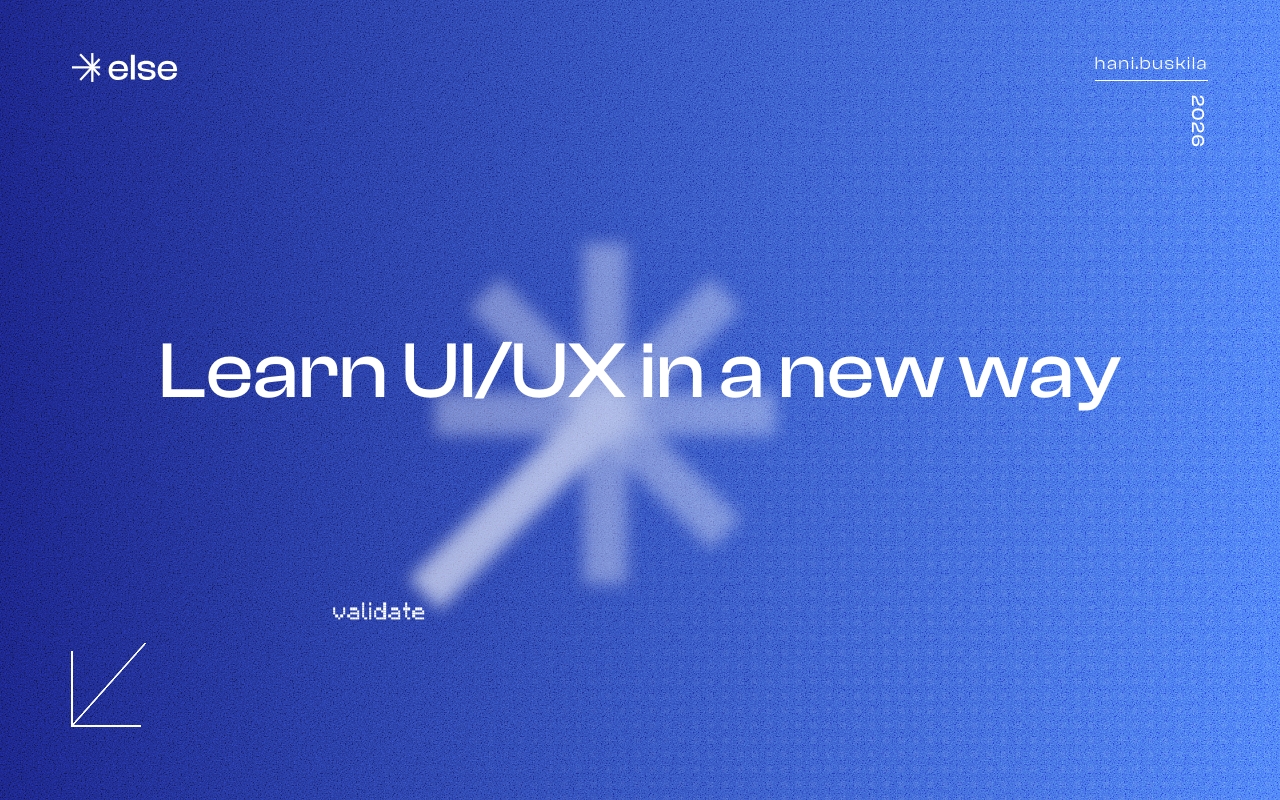
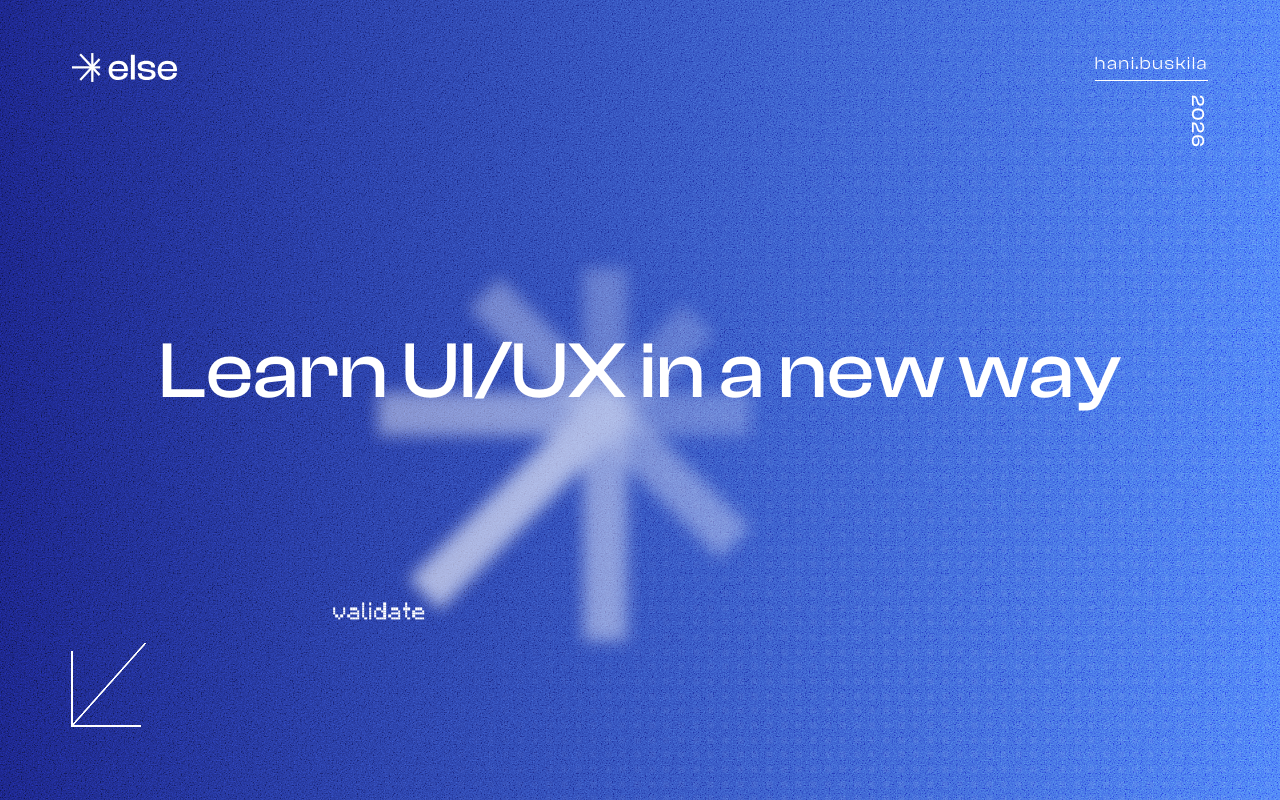
Before and after one commit to hanigirl/else, a Next.js app: page /learnuiux/ in a window 1280 px wide. Shown: the top 800 px of the page. Built offline with nearby package versions, Linux system fonts and the light colour scheme.

Commit message:
Revert "Hero star: only the two rays involved move"
This reverts commit 0b6c7af91d9414bc0f39022716300f22e6ee108c.

```diff
--- a/src/styles/shapes.css
+++ b/src/styles/shapes.css
@@ -162,9 +162,7 @@
     --star-thickness: 0.07;
     --star-step: 1.7s;            /* was 2s — 15% faster */
     --star-ease: cubic-bezier(0.65, 0, 0.35, 1);
-    --star-reach: 0.405;          /* long ray's length from the hub, share of the box (0.5 = edge) */
-    --star-rest: 0.27;            /* every other ray's length, same units */
-    --star-rest-opacity: 0.6;     /* brightness of the resting rays */
+    --star-reach: 40.5%;            /* how far the long ray reaches from the hub (share of the box; 50% = edge) */
     --star-label-gap: 2.5%;
     --star-write: 0.6s;           /* time to write a word, pixel by pixel (was 0.7s) */
 
@@ -206,14 +204,21 @@
   .shape-star__ray:nth-child(7) { --i: 6; --a: 270deg; }
   .shape-star__ray:nth-child(8) { --i: 7; --a: 315deg; }
 
-  /* Two lengths only: the long ray (--star-reach) and the rest (--star-rest).
-     Each step just two rays move — the long one shrinks back, the next grows
-     out; the other six stay put, so the star itself never shifts.
-     Holds 60% of a step, swaps during the other 40%. */
+  /* Length profile around the long ray (share of the box): 0.405 long ray (= --star-reach),
+     0.36 its neighbours, tapering to 0.21 opposite — the long ray must read as
+     clearly the longest, since the word sits on it.
+     ray 0's 8 steps: tail → then each step the tail is one ray further clockwise.
+     Holds 60% of a step, grows/shrinks during the other 40%. */
   @keyframes star-ray {
-    0%, 7.5% { scale: calc(var(--star-reach) * 2) 1; opacity: 1; }
-    12.5%, 95% { scale: calc(var(--star-rest) * 2) 1; opacity: var(--star-rest-opacity); }
-    100% { scale: calc(var(--star-reach) * 2) 1; opacity: 1; }
+    0.00%, 7.50% { scale: 0.810 1; opacity: 1; }
+    12.50%, 20.00% { scale: 0.720 1; opacity: 0.72; }
+    25.00%, 32.50% { scale: 0.580 1; opacity: 0.58; }
+    37.50%, 45.00% { scale: 0.460 1; opacity: 0.42; }
+    50.00%, 57.50% { scale: 0.420 1; opacity: 0.36; }
+    62.50%, 70.00% { scale: 0.460 1; opacity: 0.42; }
+    75.00%, 82.50% { scale: 0.540 1; opacity: 0.55; }
+    87.50%, 95.00% { scale: 0.720 1; opacity: 0.72; }
+    100% { scale: 0.810 1; opacity: 1; }
   }
 
   /* ---------- Labels at the tail's tip ----------
@@ -221,8 +226,8 @@
      ray's direction), so the text always grows away from the star. */
   .shape-star__label {
     position: absolute;
-    left: calc(50% + (var(--star-reach) * 100% + var(--star-label-gap)) * var(--dx));
-    top: calc(50% + (var(--star-reach) * 100% + var(--star-label-gap)) * var(--dy));
+    left: calc(50% + (var(--star-reach) + var(--star-label-gap)) * var(--dx));
+    top: calc(50% + (var(--star-reach) + var(--star-label-gap)) * var(--dy));
     transform: translate(calc(-50% + 50% * var(--dx)), calc(-50% + 50% * var(--dy)));
     white-space: nowrap;
   }
@@ -237,10 +242,10 @@
 
   /* Straight rays: tuck the word alongside the tip instead of past it,
      so it never lands on the headline or the bottom divider. */
-  .shape-star__label:nth-child(1) { left: calc(50% + var(--star-reach) * 100%); top: calc(50% + var(--star-thickness) * 50% + 1%); transform: translate(-100%, 0); }   /* →  under the tip */
-  .shape-star__label:nth-child(5) { left: calc(50% - var(--star-reach) * 100%);   top: calc(50% + var(--star-thickness) * 50% + 1%); transform: none; }               /* ←  under the tip */
-  .shape-star__label:nth-child(3) { left: calc(50% + var(--star-thickness) * 50% + 1.5%); top: calc(50% + var(--star-reach) * 100%); transform: translate(0, -100%); } /* ↓  beside the tip */
-  .shape-star__label:nth-child(7) { left: calc(50% + var(--star-thickness) * 50% + 1.5%); top: calc(50% - var(--star-reach) * 100%); transform: none; }               /* ↑  beside the tip */
+  .shape-star__label:nth-child(1) { left: calc(50% + var(--star-reach)); top: calc(50% + var(--star-thickness) * 50% + 1%); transform: translate(-100%, 0); }   /* →  under the tip */
+  .shape-star__label:nth-child(5) { left: calc(50% - var(--star-reach));   top: calc(50% + var(--star-thickness) * 50% + 1%); transform: none; }               /* ←  under the tip */
+  .shape-star__label:nth-child(3) { left: calc(50% + var(--star-thickness) * 50% + 1.5%); top: calc(50% + var(--star-reach)); transform: translate(0, -100%); } /* ↓  beside the tip */
+  .shape-star__label:nth-child(7) { left: calc(50% + var(--star-thickness) * 50% + 1.5%); top: calc(50% - var(--star-reach)); transform: none; }               /* ↑  beside the tip */
 
   /* Narrow screens: diagonal words tuck back toward the star so they stay on screen */
   @media (max-width: 767px) {
```
